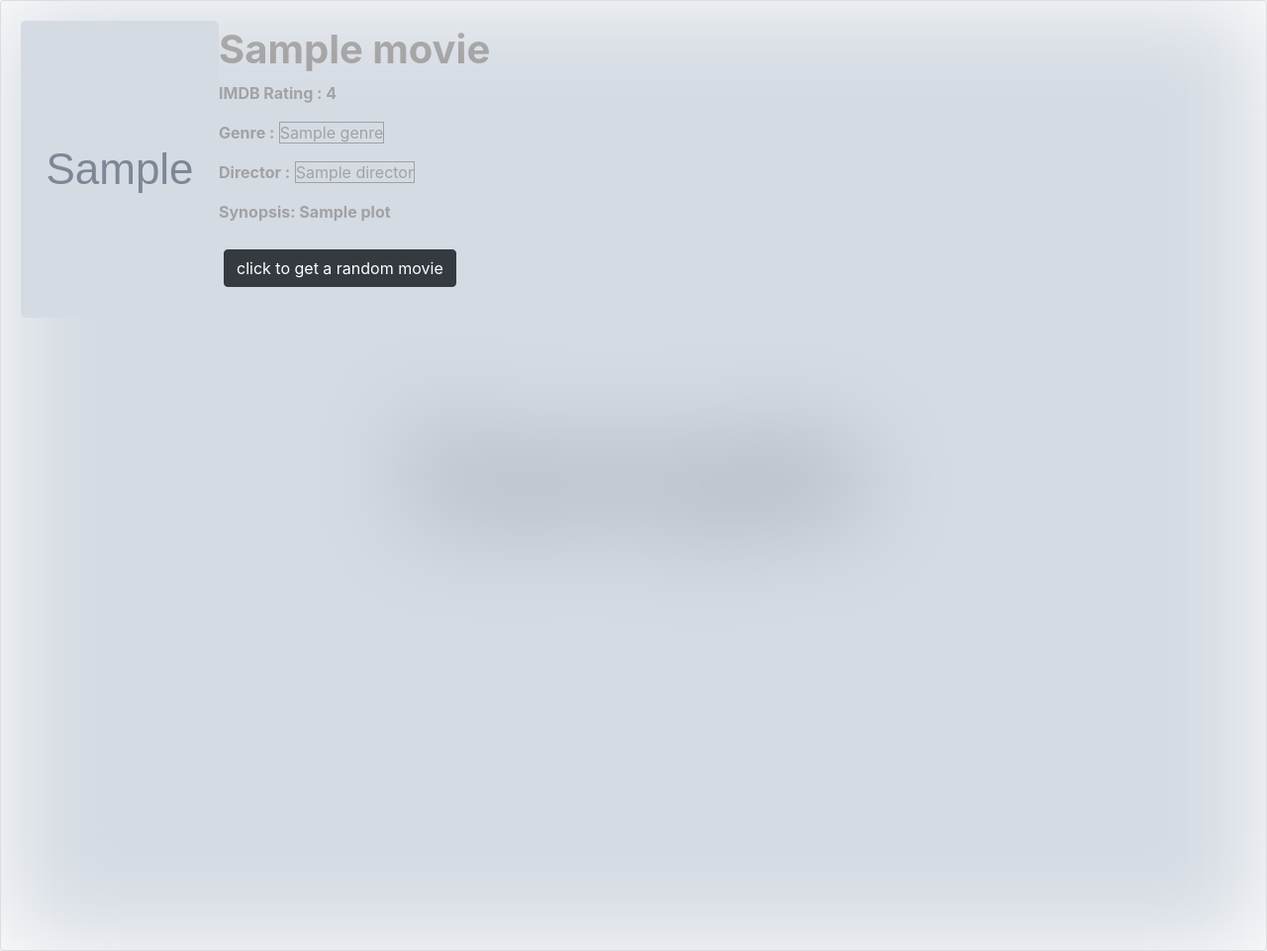
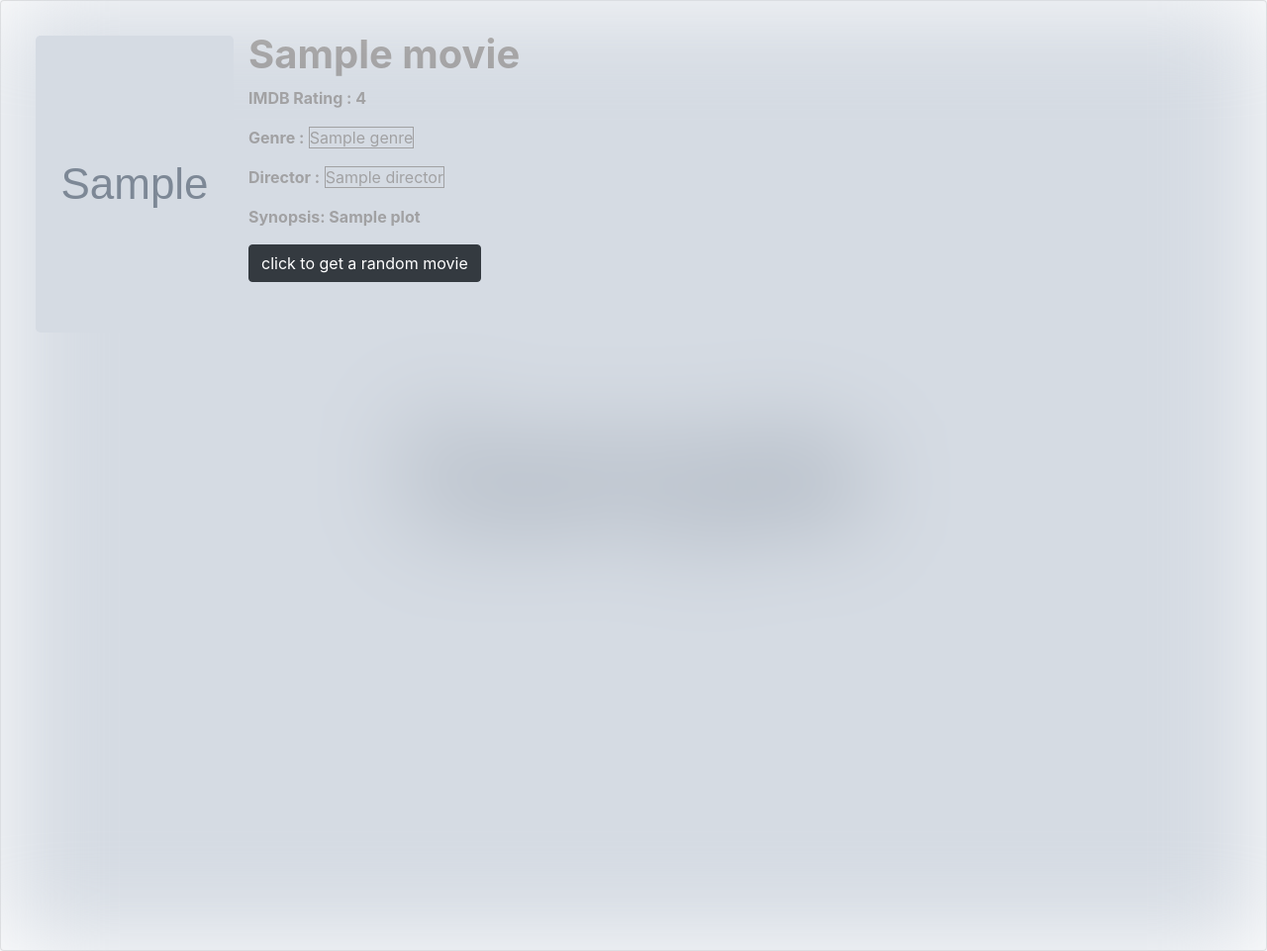
Before and after one commit to Abishek-Balasubramaniam/suggest-a-random-movie, a Django app: template templates/movie_details.html in a window 1280 px wide. Shown: the whole page at 99% size. Run offline with Django 3.2, Linux system fonts and the light colour scheme; the template is opened without the code that fills it: most values are stand-ins (such as "Sample title", 1, 10 or a date in 2020); grey boxes marked "Sample" are stand-in pictures; some libraries are stand-ins or nearby versions.

Commit message:
first commit

```diff
--- a/templates/movie_details.html
+++ b/templates/movie_details.html
@@ -17,15 +17,15 @@
       <img src="{{my_movie.cover_url}}" class="card-img" alt="..." style="filter:blur(50px);">
       <div class="card-img-overlay">
 
-         <div class="float-sm-left" > <img src="{{my_movie.full_cover_url}}" class="rounded-lg" alt="..."   width="200px" height="300px"></div>
+         <div class="float-sm-left" > <img src="{{my_movie.full_cover_url}}" class="rounded-lg" alt="..."   width="200px" height="300px" style="margin:15px"></div>
 
-         <div style="padding: 5px; mix-blend-mode: difference;">
+         <div style="margin:10px ">
 
-            <p class="h1" style="font:bold;"><strong>{{my_movie.title}}</strong></p>
+            <p class="h1" style="font:bold;mix-blend-mode: difference;"><strong>{{my_movie.title}}</strong></p>
 
-            <p class="rating" style="font:bold;"><strong>IMDB Rating : {{my_movie.rating}}</strong></p>
+            <p class="rating" style="font:bold;mix-blend-mode: difference;"><strong>IMDB Rating : {{my_movie.rating}}</strong></p>
 
-         <ul class="list-inline"><strong><li class="list-inline-item">Genre : </li></strong>
+         <ul class="list-inline" style="mix-blend-mode: difference;"><strong><li class="list-inline-item">Genre : </li></strong>
             {% for genre in my_movie.genre %}
                <li class="list-inline-item">
                   <span class="border border-dark">{{genre}}</span>
@@ -33,7 +33,7 @@
             {% endfor %}
          </ul>
 
-         <ul class="list-inline"><strong><li class="list-inline-item">Director : </li></strong>
+         <ul class="list-inline" style="mix-blend-mode: difference;"><strong><li class="list-inline-item">Director : </li></strong>
             {% for director in my_movie.directors %}
             <li class="list-inline-item">
                <span class="border border-dark">{{director}}</span>
@@ -41,14 +41,14 @@
             {% endfor %}
          </ul>
 
-         <p><strong>Synopsis: {{my_movie.plot}}<strong></p>
-
-         </div>
-         <div class="float-sm-left" style="margin: 5px;">
+         <p style="mix-blend-mode: difference; max-width: 1200px;"><strong>Synopsis: {{my_movie.plot}}<strong></p>
+         <div class="float-sm-left">
          <form action="" method="GET" class="main_form">
          <button type="submit" class="btn btn-dark">click to get a random movie</button>
          </form>
          </div>
+         </div>
+
       </div>
    </div>
 </body>
```
